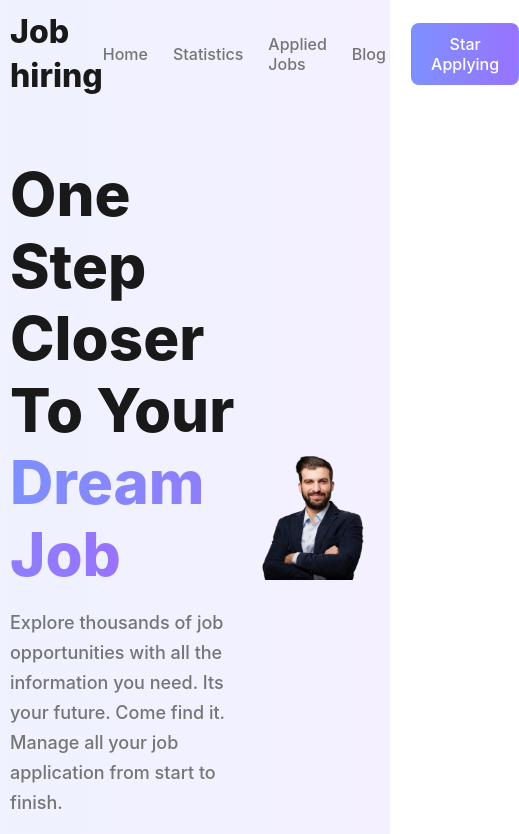
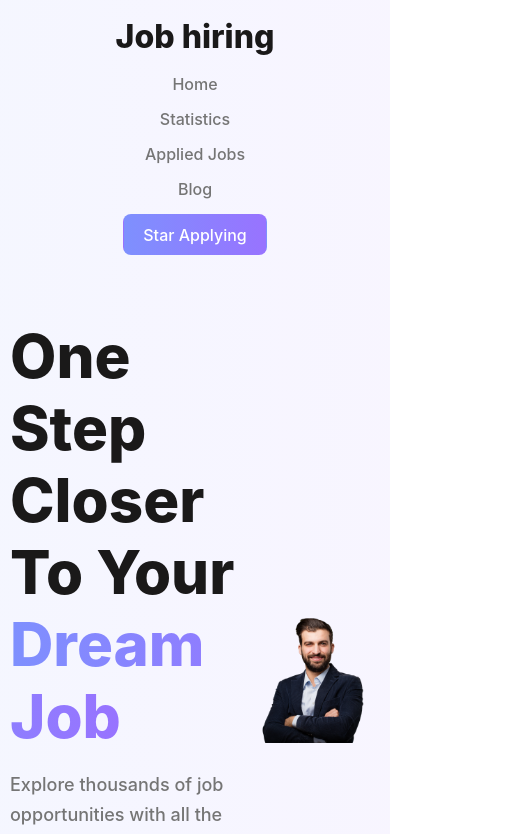
Before and after one commit to HmSani6699/As-project-9, a React (Vite) app: page / in a window 390 px wide. Shown: the top 834 px of the page, 519 px wide, since content can reach past the window. Built offline with nearby package versions, Linux system fonts and the light colour scheme.

Commit message:
us media quary in nav part

```diff
--- a/src/component/Banner/Banner.css
+++ b/src/component/Banner/Banner.css
@@ -2,7 +2,7 @@
     display: flex;
     align-items: center;
     padding: 50px 10px 0px 10px;
-    background: linear-gradient(90deg, rgb(126 144 254 / 12%) 0%, rgb(152 115 255 / 10%) 100%);
+    background: linear-gradient(90deg, rgb(126 144 254 / 8%) 0%, rgb(152 115 255 / 7%) 100%);
 }
 
 /* banner blog part style */
--- a/src/component/Header/Header.css
+++ b/src/component/Header/Header.css
@@ -2,8 +2,8 @@
     display: flex;
     align-items: center;
     justify-content: space-between;
-    padding: 10px;
-    background: linear-gradient(90deg, rgb(126 144 254 / 12%) 0%, rgb(152 115 255 / 10%) 100%);
+    padding: 15px 10px;
+    background: linear-gradient(90deg, rgb(126 144 254 / 8%) 0%, rgb(152 115 255 / 7%) 100%);
 }
 
 .nav-link {
@@ -29,3 +29,20 @@
     background: linear-gradient(90deg, #7E90FE 0%, #9873FF 100%);
     border-radius: 8px;
 }
+
+@media screen and (max-width: 768px) {
+    .header-container {
+        flex-direction: column;
+        gap: 15px;
+    }
+
+    .nav-link {
+        flex-direction: column;
+        gap: 15px;
+        justify-content: center;
+    }
+
+    .nav-link a {
+        margin-right: 0px;
+    }
+}
--- a/src/index.css
+++ b/src/index.css
@@ -24,7 +24,7 @@ a:hover {
 
 body {
   margin: 0;
-  box-sizing: border-box;
+  min-height: 100vh;
 }
 
 h1 {
```
